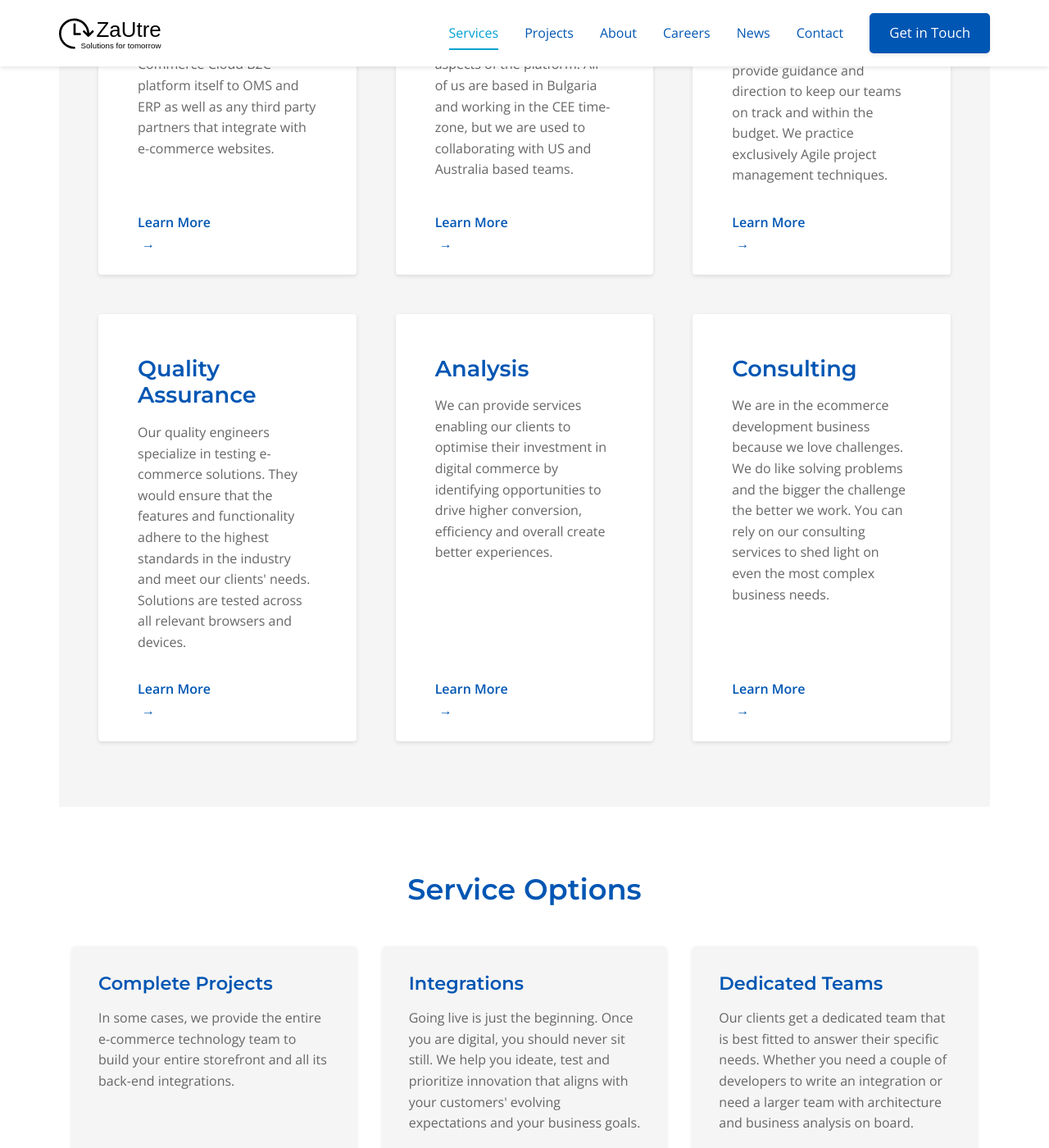
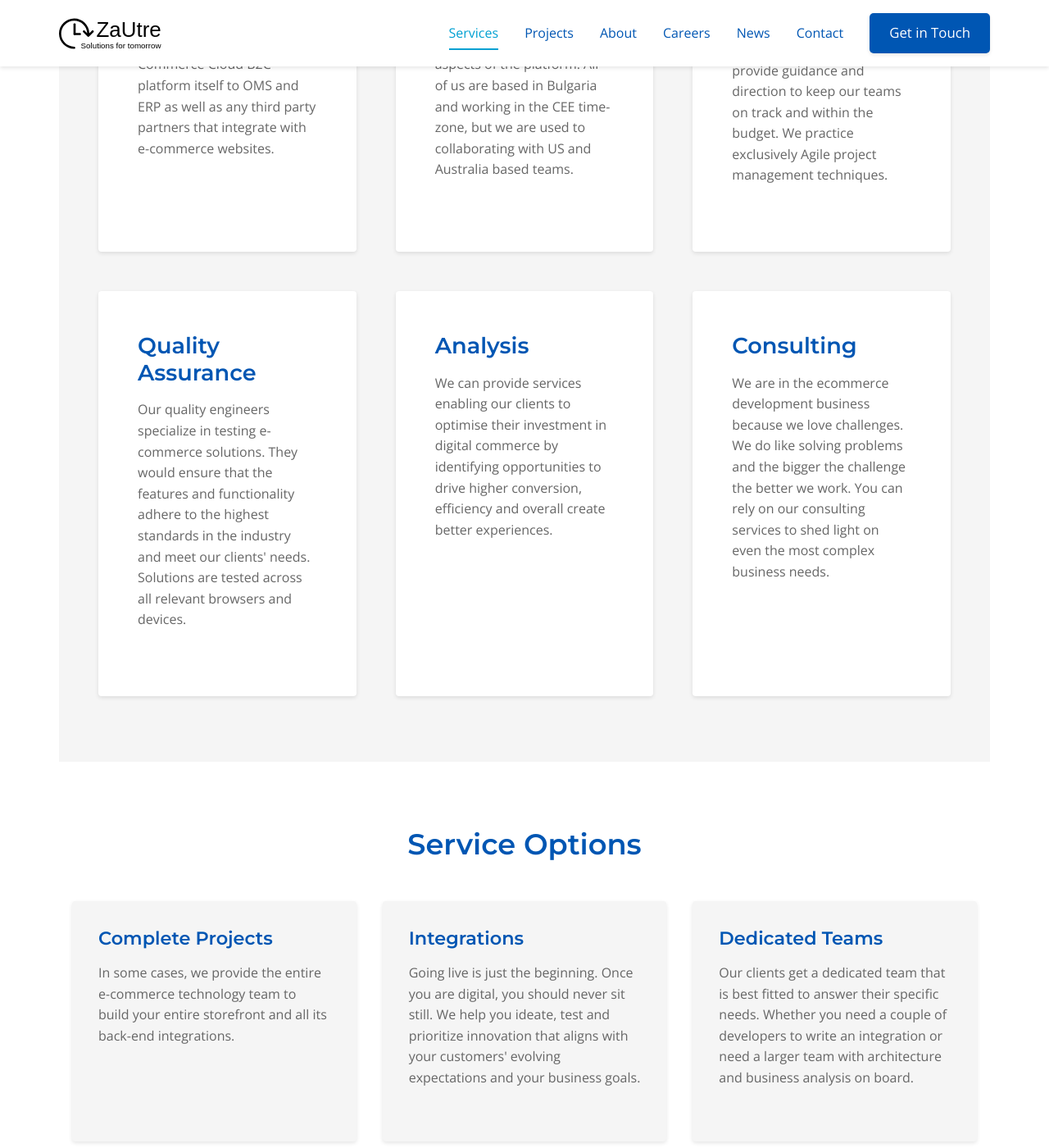
Before and after one commit to ZaUtre/zautre.com, a Jekyll site: the page built from services.md, in a window 1280 px wide and 1400 px high, scrolled down 922 px. Shown: the whole window at 82% size. Built offline with Jekyll 4.4.1, drawn with Linux system fonts in a browser that asks for light colours.

Commit message:
remove the read mores

```diff
--- a/services.md
+++ b/services.md
@@ -26,37 +26,36 @@ permalink: /services/
       <div class="card card--service">
         <h3>Architecture</h3>
         <p>Our architecture team has broad expertise across all systems involved in the ecommerce process; from Commerce Cloud B2C platform itself to OMS and ERP as well as any third party partners that integrate with e-commerce websites.</p>
-        <a href="{{ '/services/architecture' | relative_url }}" class="read-more">Learn More</a>
       </div>
 
       <div class="card card--service">
         <h3>Development</h3>
         <p>We employ only certified Salesforce Commerce Cloud developers which are experts on the technical aspects of the platform. All of us are based in Bulgaria and working in the CEE time-zone, but we are used to collaborating with US and Australia based teams.</p>
-        <a href="{{ '/services/sfcc-development' | relative_url }}" class="read-more">Learn More</a>
+
       </div>
 
       <div class="card card--service">
         <h3>Project Management</h3>
         <p>Our project managers are technically competent with a clear view on the project and provide guidance and direction to keep our teams on track and within the budget. We practice exclusively Agile project management techniques.</p>
-        <a href="{{ '/services/project-management' | relative_url }}" class="read-more">Learn More</a>
+
       </div>
 
       <div class="card card--service">
         <h3>Quality Assurance</h3>
         <p>Our quality engineers specialize in testing e-commerce solutions. They would ensure that the features and functionality adhere to the highest standards in the industry and meet our clients' needs. Solutions are tested across all relevant browsers and devices.</p>
-        <a href="{{ '/services/quality-assurance' | relative_url }}" class="read-more">Learn More</a>
+
       </div>
 
       <div class="card card--service">
         <h3>Analysis</h3>
         <p>We can provide services enabling our clients to optimise their investment in digital commerce by identifying opportunities to drive higher conversion, efficiency and overall create better experiences.</p>
-        <a href="{{ '/services/analysis' | relative_url }}" class="read-more">Learn More</a>
+
       </div>
 
       <div class="card card--service">
         <h3>Consulting</h3>
         <p>We are in the ecommerce development business because we love challenges. We do like solving problems and the bigger the challenge the better we work. You can rely on our consulting services to shed light on even the most complex business needs.</p>
-        <a href="{{ '/services/consulting' | relative_url }}" class="read-more">Learn More</a>
+
       </div>
     </div>
   </div>
```
